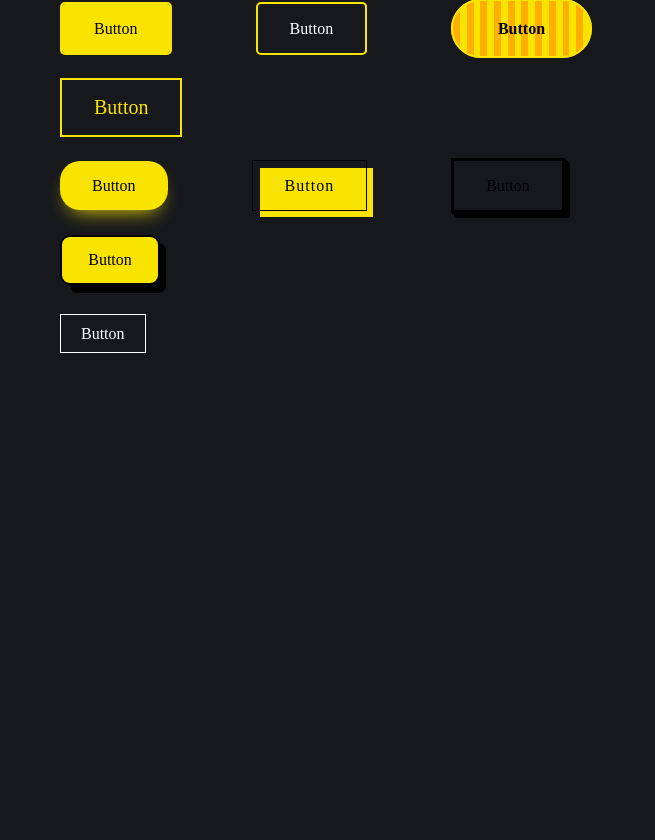
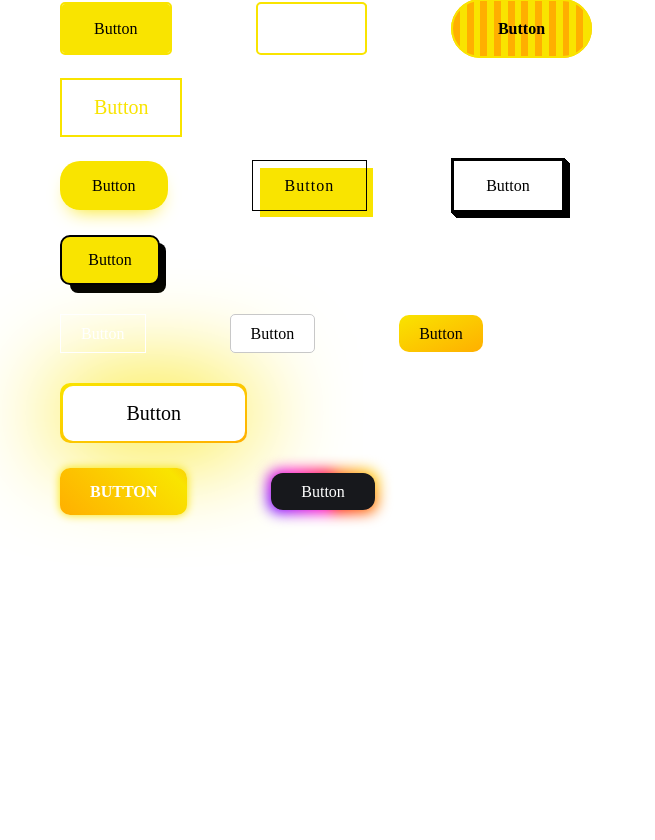
Before and after one commit to alexsofonea/ww, a PHP site: page /ww.html in a window 1280 px wide. Shown: the whole page, without its empty margins (0-655 px from the left). Run offline with PHP 8.4, Linux system fonts and the light colour scheme.

Commit message:
Designs completed: 5

```diff
--- a/Tudor - FrontEnd/ww.css
+++ b/Tudor - FrontEnd/ww.css
@@ -9,7 +9,6 @@ body{
     padding: 0;
     width: 100%;
     height: 100vh;
-    background: hsl(227, 10%, 10%);
     font-family: 'Poppins';
     margin: 20px;
 }
@@ -300,3 +299,153 @@ wwDesign-button.style-9:active{
     border-color: var(--first-primary-color);
     color: var(--first-primary-color);
 }
+
+/*Style 10*/
+wwDesign-button.style-10{
+    height: fit-content;
+    width: fit-content;
+    background-color: var(--text-color-white);
+    border: 1px solid var(--first-primary-color);
+    border-radius: 5px;
+    color: var(--text-color-black);
+    padding: 10px 20px;
+    user-select: none;
+    transition: all 0.12s;
+}
+
+wwDesign-button.style-10:active{
+    border-color: var(--text-color-black);
+}
+
+wwDesign-button.style-10:hover{
+    border-color: var(--second-primary-color);
+}
+
+/*Style 11*/
+wwDesign-button.style-11{
+    height: fit-content;
+    width: fit-content;
+    padding: 10px 20px;
+    background: linear-gradient(to bottom right, var(--first-primary-color), var(--second-primary-color));
+    border-radius: 10px;
+    color: var(--text-color-black);
+    outline: transparent;
+    transition: box-shadow 0.2s ease-in-out;
+    user-select: none;
+}
+
+wwDesign-button.style-11:hover{
+    box-shadow: 0 0 1px rgba(0, 0, 0, 0.5), -4px -4px 18px var(--first-primary-color), 4px 4px 18px var(--second-primary-color);
+}
+
+/*Style 12*/
+wwDesign-button.style-12{
+    height: fit-content;
+    width: fit-content;
+    padding: 2.5px;
+    background-image: linear-gradient(to bottom right, var(--first-primary-color), var(--second-primary-color));
+    border-radius: 10px;
+    box-shadow: var(--first-primary-color) 0 0 100px 5px;
+    box-sizing: border-box;
+    color: var(--text-color-black);
+    display: flex;
+    font-size: 20px;
+    user-select: none;
+}
+
+wwDesign-button.style-12 span {
+    background: var(--text-color-white);
+    padding: 16px 32px;
+    border-radius: 10px;
+    width: 100%;
+    height: 100%;
+    transition: 300ms;
+}
+
+wwDesign-button.style-12:hover span{
+    background: none;
+}
+
+/*Style 13*/
+wwDesign-button.style-13{
+    height: fit-content;
+    width: fit-content;
+    padding: 15px 30px;
+    text-transform: uppercase;
+    transition: background-position 0.5s ease-in-out;
+    background-size: 200% auto;
+    color: var(--text-color-white);
+    border-radius: 10px;
+    font-weight: 700;
+    box-shadow: 0px 0px 10px 0px var(--first-primary-color);
+    background-image: linear-gradient(45deg, var(--second-primary-color) 0%, var(--first-primary-color)  51%, #FF512F  100%);
+    user-select: none;
+}
+
+wwDesign-button.style-13:hover{
+    background-position: right center;
+    color: var(--text-color-white);
+}
+
+/*Style-14*/
+wwDesign-button.style-14 {
+    padding: 10px 30px;
+    color: var(--text-color-white);
+    font-weight: 500;
+    position: relative;
+    z-index: 0;
+    border-radius: 12px;
+    user-select: none;
+}
+
+wwDesign-button.style-14:before {
+    content: "";
+    background: linear-gradient(
+        45deg,
+        var(--first-primary-color),
+        var(--second-primary-color),
+        var(--third-primary-color),
+        var(--fourth-primary-color),
+        var(--fifth-primary-color),
+        var(--sixth-primary-color),
+        var(--seventh-primary-color),
+        var(--eighth-primary-color),
+        var(--first-primary-color)
+    );
+    position: absolute;
+    top: -3px;
+    left: -3px;
+    background-size: 300%;
+    z-index: -1;
+    filter: blur(7px);
+    -webkit-filter: blur(7px);
+    width: calc(100% + 6px);
+    height: calc(100% + 6px);
+    animation: wwDesign-button_style-14 12s linear infinite;
+    transition: opacity 0.25s ease-in-out;
+    border-radius: 12px;
+}
+
+@keyframes wwDesign-button_style-14 {
+    0% {
+        background-position: 0 0;
+    }
+    50% {
+        background-position: 300% 0;
+    }
+    100% {
+        background-position: 0 0;
+    }
+}
+
+wwDesign-button.style-14:after {
+    z-index: -1;
+    content: "";
+    position: absolute;
+    width: 100%;
+    height: 100%;
+    background: hsl(227, 10%, 10%);
+    left: 0;
+    top: 0;
+    border-radius: 12px;
+}
--- a/Tudor - FrontEnd/ww.html
+++ b/Tudor - FrontEnd/ww.html
@@ -34,5 +34,20 @@
 
     <!--##########Style 9##########-->
     <wwDesign-button class="style-9">Button</wwDesign-button>
+
+    <!--##########Style 10##########-->
+    <wwDesign-button class="style-10">Button</wwDesign-button>
+
+    <!--##########Style 11##########-->
+    <wwDesign-button class="style-11">Button</wwDesign-button>
+
+    <!--##########Style 12##########-->
+    <wwDesign-button class="style-12"><span>Button</span></wwDesign-button>
+
+    <!--##########Style 13##########-->
+    <wwDesign-button class="style-13"><span>Button</span></wwDesign-button>
+
+    <!--##########Style 14##########-->
+    <wwDesign-button class="style-14">Button</wwDesign-button>
 </body>
 </html>
--- a/Tudor - FrontEnd/ww.js
+++ b/Tudor - FrontEnd/ww.js
@@ -27,6 +27,21 @@ function wwDesignButtons () {
                 break;
             case "style-9":
                 wwDesignButton9(button);
+                break;
+            case "style-10":
+                wwDesignButton10(button);
+                break;
+            case "style-11":
+                wwDesignButton11(button);
+                break;
+            case "style-12":
+                wwDesignButton12(button);
+                break;
+            case "style-13":
+                wwDesignButton13(button);
+                break;
+            case "style-14":
+                wwDesignButton14(button);
                 break;
         }
     }
@@ -78,3 +93,28 @@ function wwDesignButton9(button) {
     button.setAttribute("style", `--first-primary-color: ${button.getAttribute("first-primary-color") ?? "rgb(249, 228, 0)"};`);
     button.innerHTML = `${button.innerHTML}`;
 }
+
+function wwDesignButton10(button) {
+    button.setAttribute("style", `--first-primary-color: ${button.getAttribute("first-primary-color") ?? "rgb(200, 200, 200);"}; --second-primary-color: ${button.getAttribute("second-primary-color") ?? "rgb(145, 144, 144)"};`);
+    button.innerHTML = `${button.innerHTML}`;
+}
+
+function wwDesignButton11(button) {
+    button.setAttribute("style", `--first-primary-color: ${button.getAttribute("first-primary-color") ?? "rgb(249, 228, 0)"}; --second-primary-color: ${button.getAttribute("second-primary-color") ?? "rgb(255, 175, 0)"};`);
+    button.innerHTML = `${button.innerHTML}`;
+}
+
+function wwDesignButton12(button) {
+    button.setAttribute("style", `--first-primary-color: ${button.getAttribute("first-primary-color") ?? "rgb(249, 228, 0)"}; --second-primary-color: ${button.getAttribute("second-primary-color") ?? "rgb(255, 175, 0)"};`);
+    button.innerHTML = `<span>${button.innerHTML}</span>`;
+}
+
+function wwDesignButton13(button) {
+    button.setAttribute("style", `--first-primary-color: ${button.getAttribute("first-primary-color") ?? "rgb(249, 228, 0)"}; --second-primary-color: ${button.getAttribute("second-primary-color") ?? "rgb(255, 175, 0)"};`);
+    button.innerHTML = `<span>${button.innerHTML}</span>`;
+}
+
+function wwDesignButton14(button) {
+    button.setAttribute("style", `--first-primary-color: ${button.getAttribute("first-primary-color") ?? "rgb(255, 0, 0)"}; --second-primary-color: ${button.getAttribute("second-primary-color") ?? "rgb(255, 115, 0)"}; --third-primary-color: ${button.getAttribute("third-primary-color") ?? "rgb(255, 251, 0)"}; --fourth-primary-color: ${button.getAttribute("fourth-primary-color") ?? "rgb(72, 255, 0)"}; --fifth-primary-color: ${button.getAttribute("fifth-primary-color") ?? "rgb(0, 255, 213)"}; --sixth-primary-color: ${button.getAttribute("sixth-primary-color") ?? "rgb(0, 43, 255)"}; --seventh-primary-color: ${button.getAttribute("seventh-primary-color") ?? "rgb(122, 0, 255)"}; --eighth-primary-color: ${button.getAttribute("eighth-primary-color") ?? "rgb(255, 0, 200)"};`);
+    button.innerHTML = `${button.innerHTML}`;
+}
```
